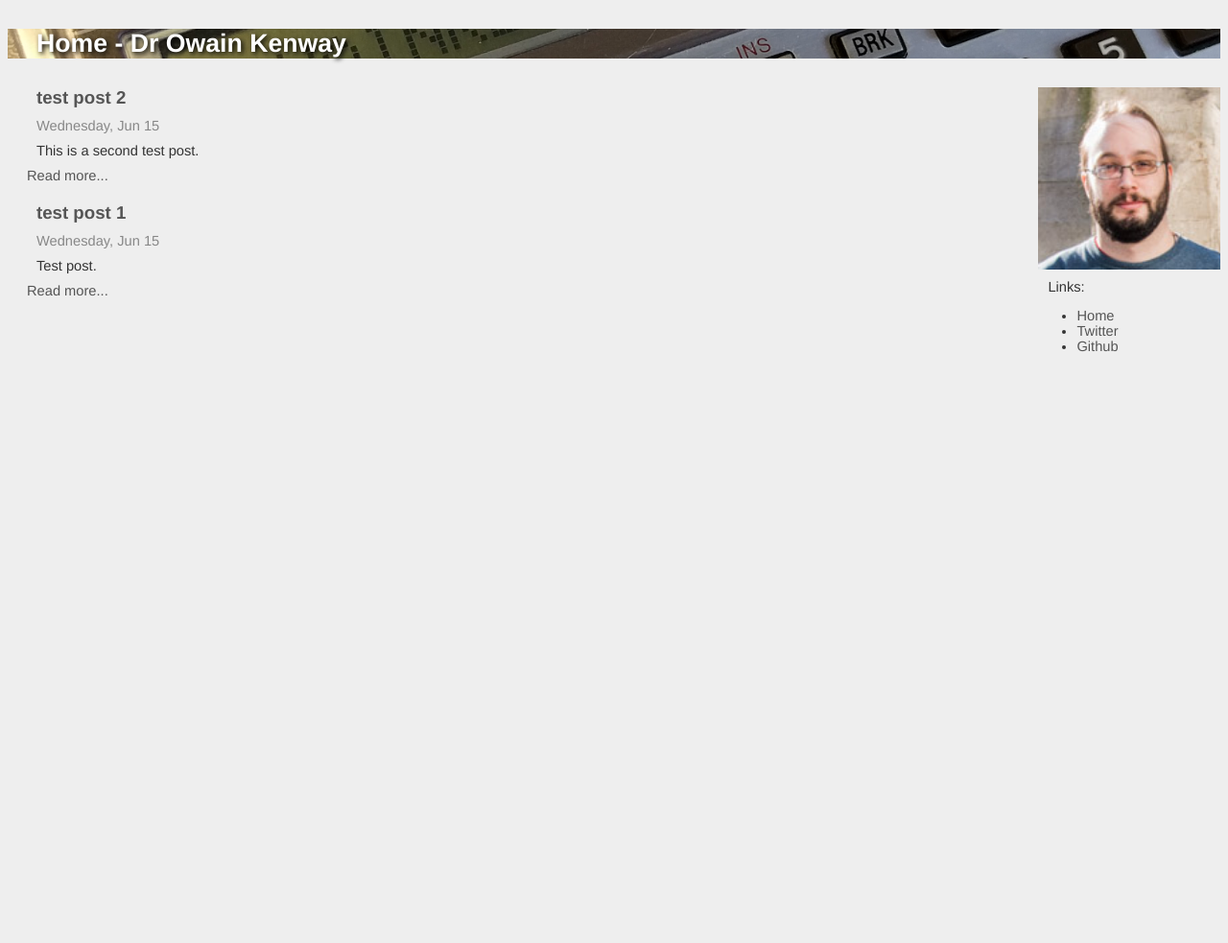
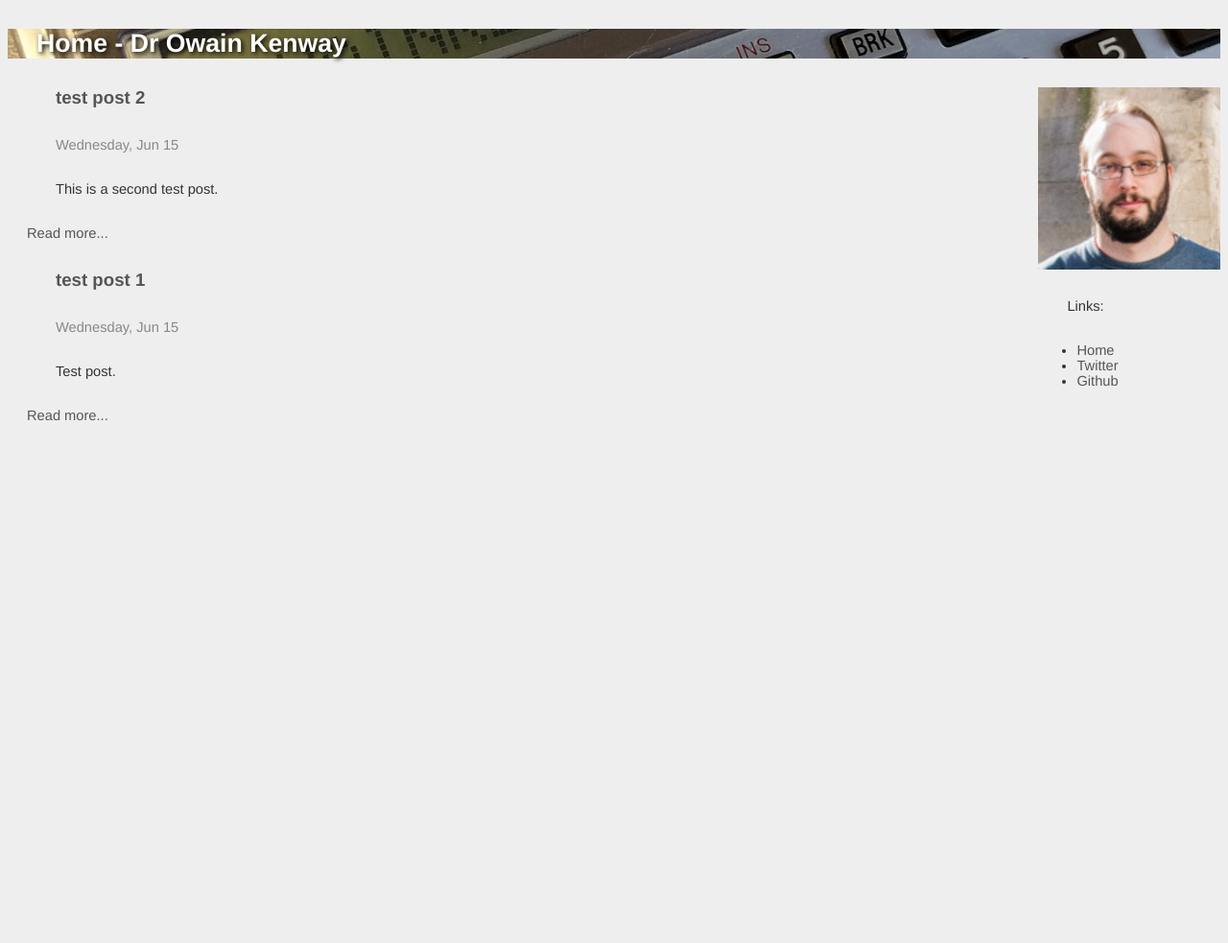
Before and after one commit to owainkenwayucl/owainkenwayucl.github.io, a Jekyll site: the page built from index.md, in a window 1280 px wide. Shown: the whole page at 96% size. Built offline with Jekyll 4.4.1, drawn with Linux system fonts in a browser that asks for light colours.

Commit message:
Update main.css

```diff
--- a/css/main.css
+++ b/css/main.css
@@ -30,7 +30,7 @@
 }
 
 p {
-  margin: 10px
+  margin: 30px
 }
 
 a:link {
```
